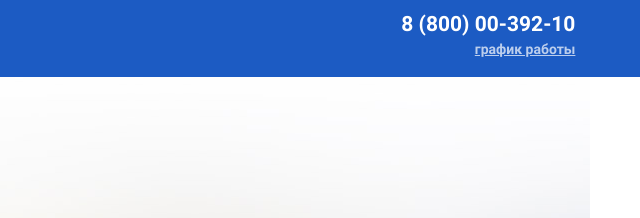
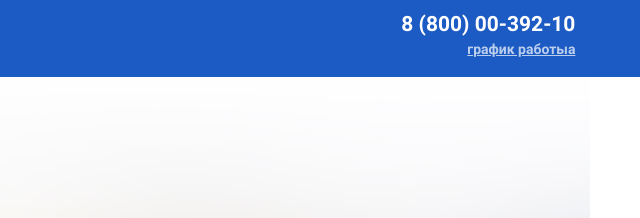
Before and after one commit to AlexSukhanov/airplanetSAS, a plain HTML site: page main.html in a window 1280 px wide. Shown: the top 218 px of the page, 579-1219 px from the left. Drawn offline with Linux system fonts and the light colour scheme.

```diff
--- a/main.html
+++ b/main.html
@@ -27,7 +27,7 @@
             <div class="contact">
                 <a href="tel:88000039210" class="contact__phone"> 8 (800) 00-392-10</a>
                 <span class="contact__schulde">
-                            график работы
+                            график работыа
                         </span>
             </div>
         </div>
```
